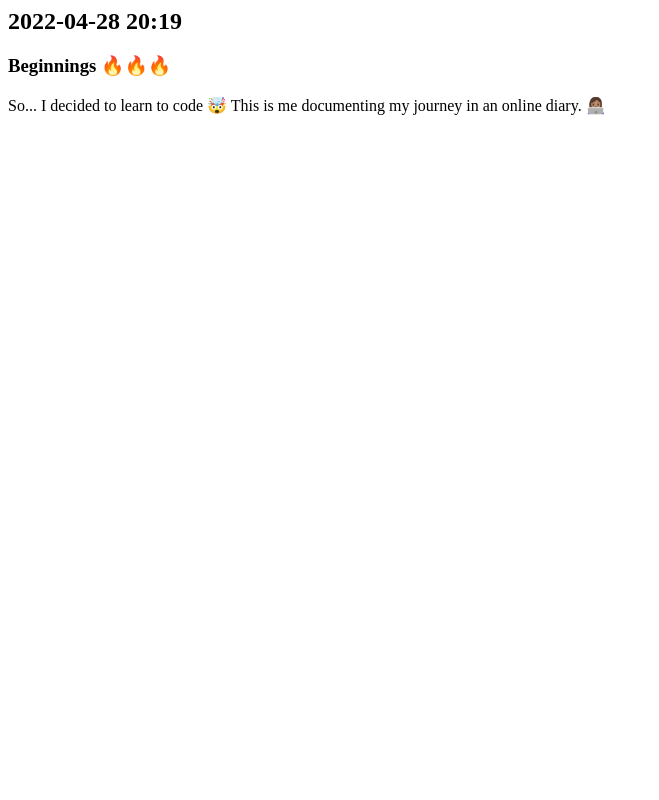
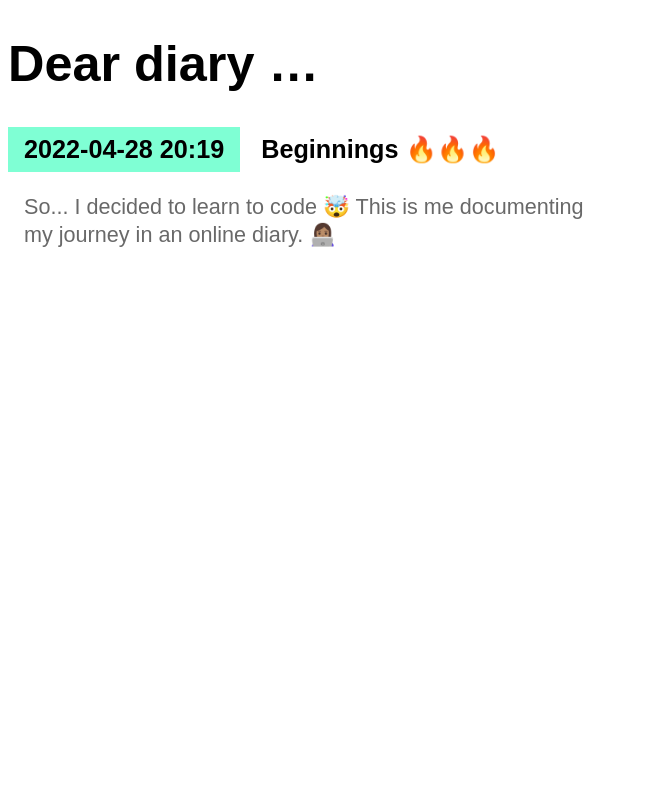
Before and after one commit to belladoeswork/my-diary, a Django app: page /entry/1 in a window 1280 px wide. Shown: the whole page, without its empty margins (0-659 px from the left). Run offline with Django 3.2, Linux system fonts and the light colour scheme; data comes from the database, SQL or seed files in the repository.

Commit message:
Add style to HTML file via css file

```diff
--- /dev/null
+++ b/entries/static/css/diary.css
@@ -0,0 +1,98 @@
+* {
+    box-sizing: border-box;
+}
+
+body {
+    font-family: sans-serif;
+    font-size: 18px;
+}
+
+a {
+    color: inherit;
+}
+a:hover {
+    opacity: 0.7;
+}
+
+h1 {
+    font-size: 2.8em;
+}
+
+h1 a {
+    text-decoration: none;
+}
+
+h2, h3 {
+    font-size: 1.4em;
+    margin: 0;
+    display: inline-block;
+    padding: 0.5rem 1rem;
+    vertical-align: top;
+}
+
+h2 {
+    background-color: aquamarine;
+}
+
+.mark {
+    background-color: gainsboro;
+}
+.mark a {
+    text-decoration: none;
+}
+
+article {
+    margin-bottom: 0.5rem;
+}
+
+p {
+    font-size: 1.2em;
+    padding-left: 1rem;
+    line-height: 1.3em;
+    max-width: 36rem;
+    color: dimgray;
+}
+
+em {
+    font-style: normal;
+    font-weight: bold;
+}
+
+/* Form */
+
+label {
+    display: block;
+}
+
+button,
+textarea,
+input {
+    font-size: inherit;
+    min-height: 2.5em;
+    padding: 0 1rem;
+}
+
+input[type="text"],
+textarea {
+    width: 100%;
+}
+
+textarea {
+    padding: 0.5rem 1rem;
+    font-family: sans-serif;
+}
+
+button,
+input[type="submit"] {
+    margin: 0 1rem 2px 1rem;
+    cursor: pointer;
+    font-weight: bold;
+    min-width: 8rem;
+}
+
+/* Day coloring */
+
+.Saturday,
+.Sunday {
+    background-color: lightsalmon;
+}
--- /dev/null
+++ b/entries/templates/entries/base.html
@@ -0,0 +1,18 @@
+{% load static %}
+<!DOCTYPE html>
+<html lang="en">
+
+<head>
+    <meta charset="UTF-8">
+    <title>My Diary</title>
+    <link rel="stylesheet" href="{% static 'css/diary.css' %}">
+</head>
+
+<body>
+    <h1><a href="/">Dear diary …</a></h1>
+
+    {% block content %}{% endblock %}
+
+</body>
+
+</html>
--- a/entries/templates/entries/entry_detail.html
+++ b/entries/templates/entries/entry_detail.html
@@ -1,5 +1,10 @@
-<article>
-    <h2>{{ entry.date_created|date:'Y-m-d H:i' }}</h2>
-    <h3>{{ entry.title }}</h3>
-    <p>{{ entry.content }}</p>
-</article>
+{% extends "entries/base.html" %}
+
+{% block content %}
+
+    <article>
+        <h2>{{ entry.date_created|date:'Y-m-d H:i' }}</h2>
+        <h3>{{ entry.title }}</h3>
+        <p>{{ entry.content }}</p>
+    </article>
+{% endblock %}
--- a/entries/templates/entries/entry_list.html
+++ b/entries/templates/entries/entry_list.html
@@ -1,3 +1,7 @@
+{% extends "entries/base.html" %}
+
+{% block content %}
+
     {% for entry in entry_list %}
         <article>
             <h2 class="{{ entry.date_created|date:'l' }}">
@@ -10,3 +14,4 @@
             </h3>
         </article>
     {% endfor %}
+{% endblock %}
```
Lines whose indentation alone changed are shown as unchanged.
